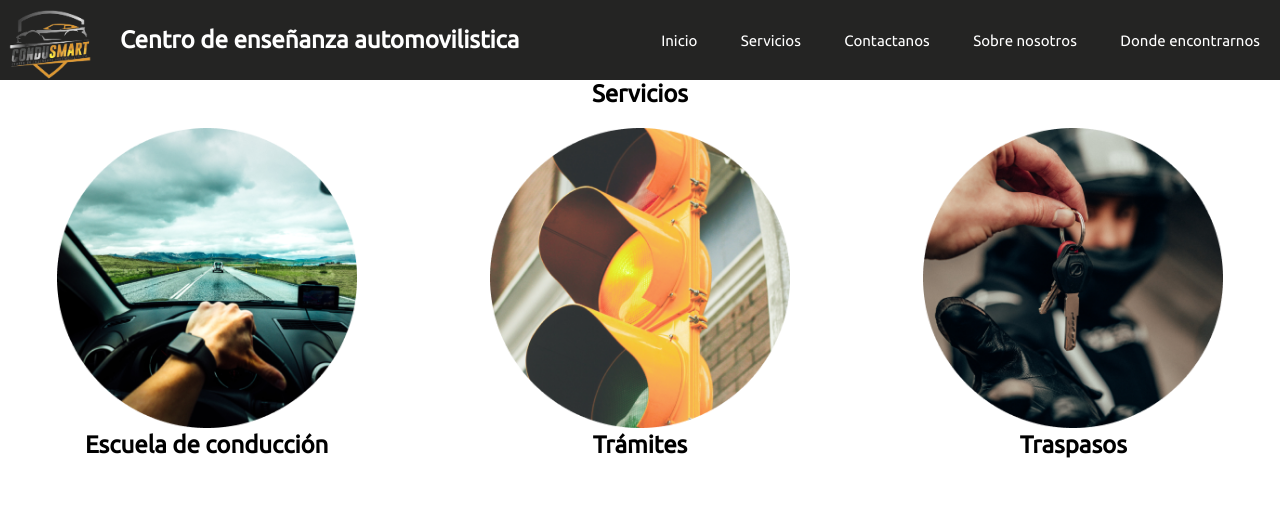
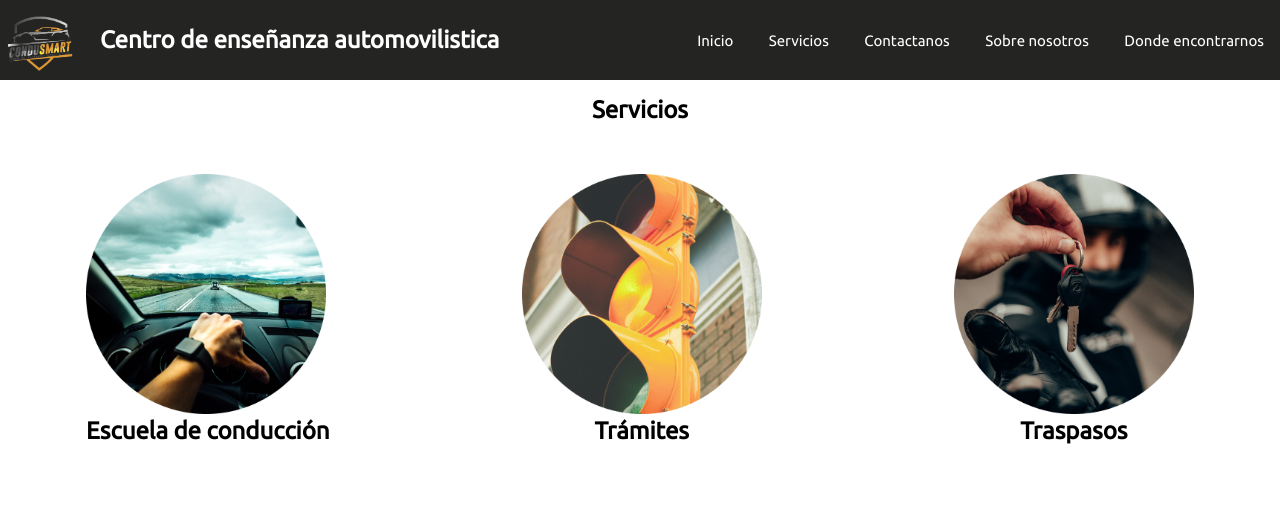
Before and after one commit to SC8A/ConduSmart, a plain HTML site: page index.html in a window 1280 px wide. Shown: the top 509 px of the page. Drawn offline with Linux system fonts and the light colour scheme.

Commit message:
Se modificaron medidas de tamaños

```diff
--- a/css/style.css
+++ b/css/style.css
@@ -12,13 +12,14 @@
 
 .body {
 	margin: 0;
-	padding: 0;
 	padding-top: 80px;
+	gap: 20px;
 }
 
 .all__body{
 	display: flex;
 	flex-direction: column;
+	margin-top: 1em; /*Con esto logré separar el header del primer titulo */
 	gap: 80px;
 }
 
@@ -48,8 +49,8 @@
 
 
 .header__logo-resize{
-	height: 100px;
-	width: 100px;
+	height: 5rem;
+	width: 5rem;
 	/* border: 1px solid rgba(0, 192, 134, 0.678); */
 }
 .header__logo{
@@ -71,7 +72,7 @@
 }
 .header__menu li {
 	display: inline-block; /*Esto hace que los links esten horizontal*/
-	padding: 0px 20px;
+	padding: 0px 1rem;
 	/* border: 1px solid rgb(0, 0, 0); */
 
 }
@@ -86,7 +87,7 @@
 .services{
 	display: flex;
 	flex-direction:column;
-	gap: 20px;
+	gap: 50px;
 	/* border: 1px solid rgb(0, 0, 0) */
 }
 .services__title{
@@ -102,8 +103,8 @@
 }
 
 .services__images {
-	height: 300px;
-	width: 300px;
+	height: 15em;
+	width: 15em;
 	text-align: center;
 }
 
@@ -112,7 +113,7 @@
 }
 
 .services__Cards:hover{
-	transform: scale(1.2, 1.2)
+	transform: scale(1.2, 1.2);
 }
 
 
@@ -150,10 +151,10 @@
 	display:flex;
 	flex-direction: column;
 	justify-content: center;
+	margin-top:auto;
 	left: 0;
 	bottom: 0;
 	width: 100%;
-	position: relative;
 	gap:20px;
 }
 
@@ -243,7 +244,6 @@ textarea{
 
 label{
 	display: block;
-	float: center;
 }
 
 
@@ -281,7 +281,6 @@ span{
 
 .formulario_title_1{
 	font-size: 35px;
-	text-align: letf;
 	padding-bottom: 20px;
 	color: #000000;
 }
```
